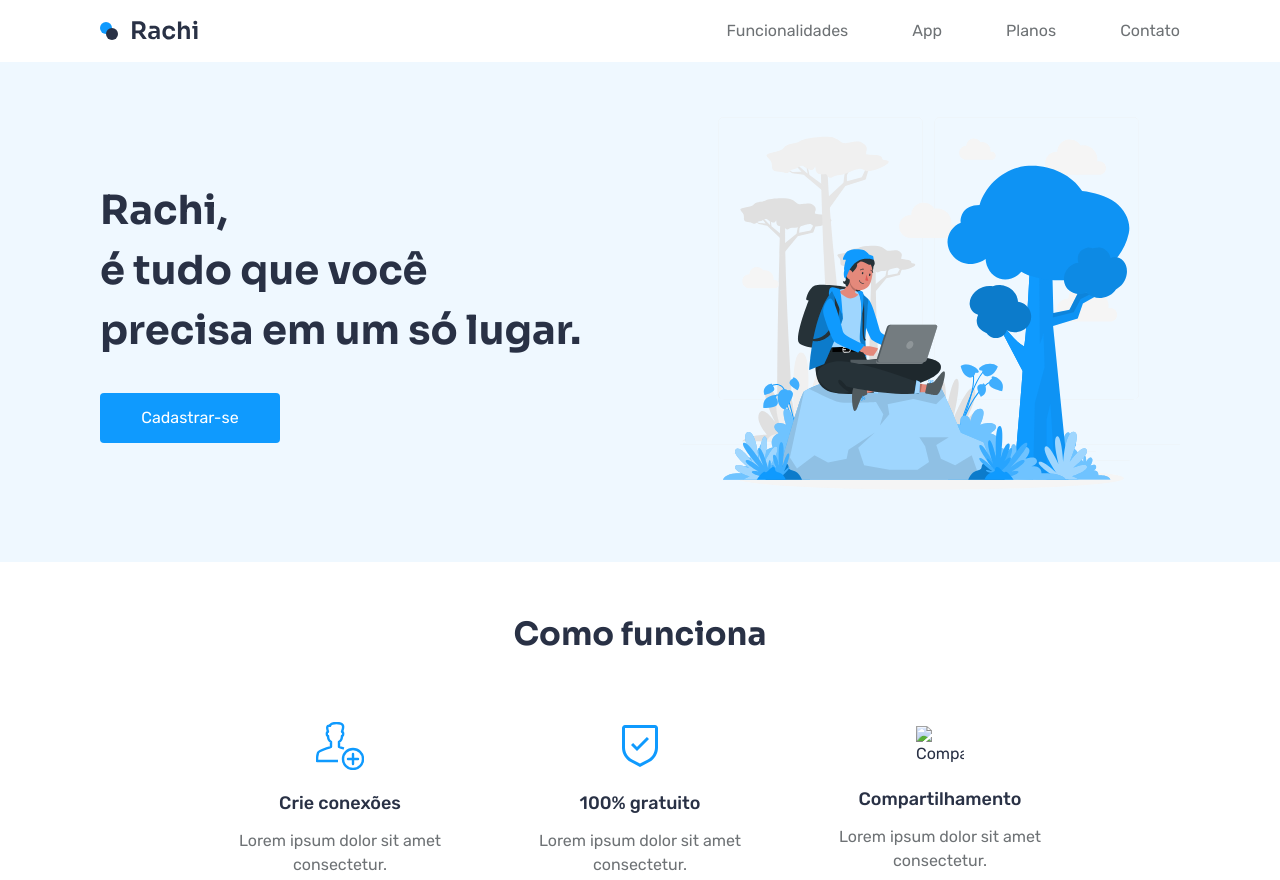
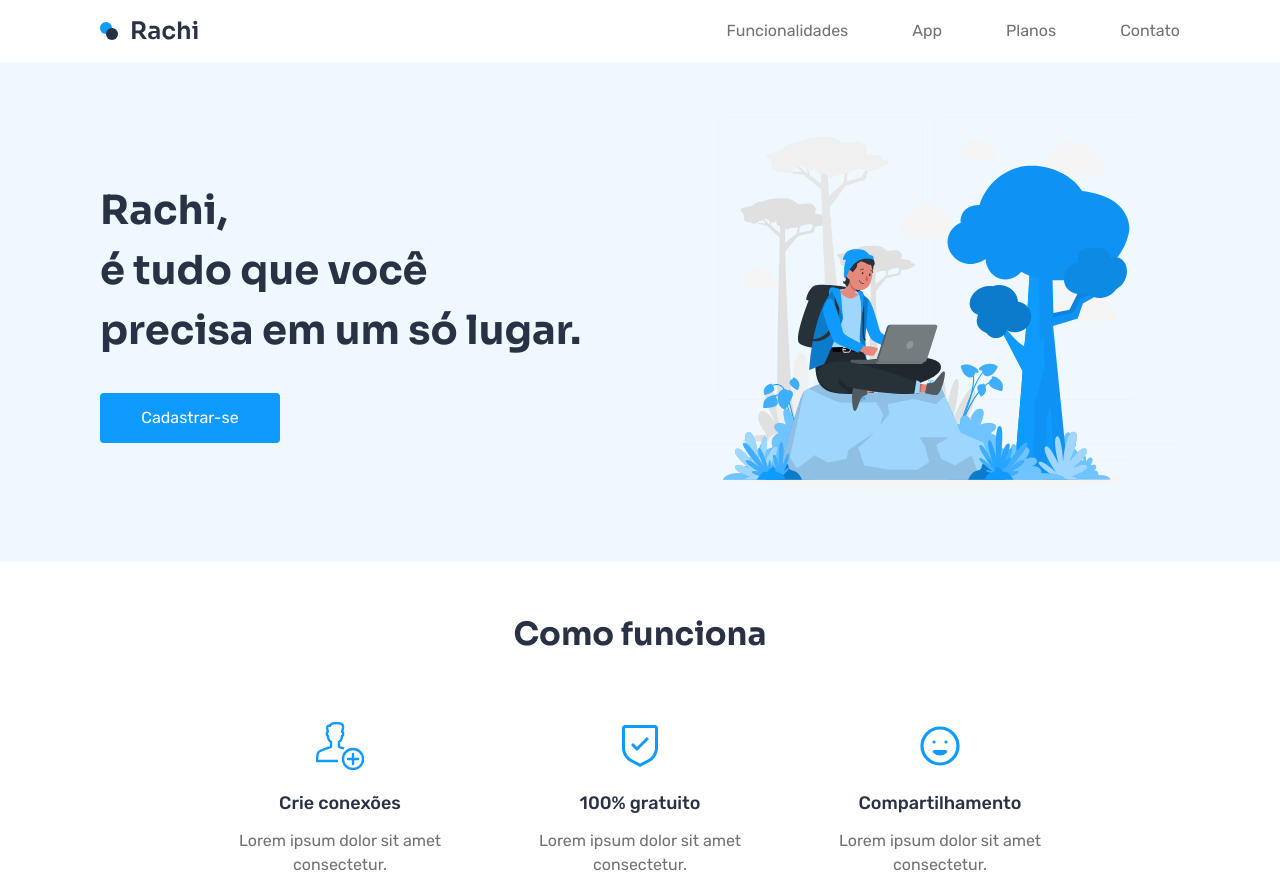
Before and after one commit to Saesel/rachi, a plain HTML site: page index.html in a window 1280 px wide. Shown: the top 880 px of the page. Drawn offline with Linux system fonts and the light colour scheme; the site is published under a folder, as on GitHub Pages, so addresses that start at the root find nothing.

Commit message:
:bug: Fixed 'Compartilhamento' missing image

```diff
--- a/index.html
+++ b/index.html
@@ -59,7 +59,7 @@
           <p>Lorem ipsum dolor sit amet consectetur.</p>
         </li>
         <li>
-          <img src="/assets/img/shared.svg" alt="Compartilhamento" />
+          <img src="assets/img/shared.svg" alt="Compartilhamento" />
           <h3>Compartilhamento</h3>
           <p>Lorem ipsum dolor sit amet consectetur.</p>
         </li>
```
